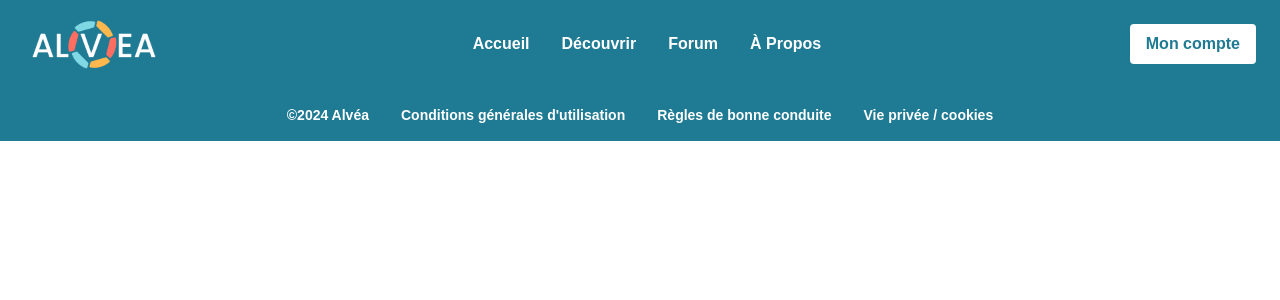
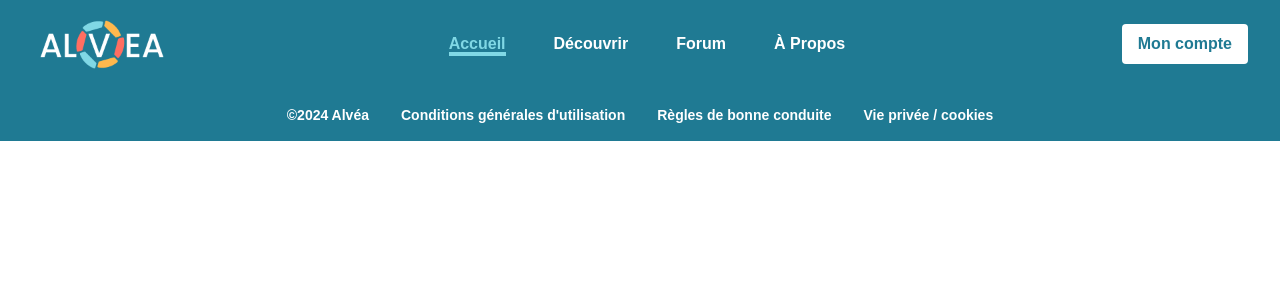
Before and after one commit to VincentRenaud36/Alvea, a Next.js app in the folder alvea/: page / in a window 1280 px wide. Shown: the top 300 px of the page. Built offline with nearby package versions, Linux system fonts and the light colour scheme.

Commit message:
update footer - header - tailwind css

```diff
--- a/alvea/src/app/components/Footer.tsx
+++ b/alvea/src/app/components/Footer.tsx
@@ -2,16 +2,16 @@
 
 const Footer = () => {
   return (
-    <footer className="bg-[#1F7A93] text-white py-4">
+    <footer className="bg-jelly-bean text-background py-4">
       <div className="container mx-auto flex justify-center space-x-8 text-sm font-bold">
         <span>©2024 Alvéa</span>
-        <a href="/terms" className="hover:underline">
+        <a href="/terms" className="hover:text-acquamarine">
           Conditions générales d'utilisation
         </a>
-        <a href="/rules" className="hover:underline">
+        <a href="/rules" className="hover:text-acquamarine">
           Règles de bonne conduite
         </a>
-        <a href="/privacy" className="hover:underline">
+        <a href="/privacy" className="hover:text-acquamarine">
           Vie privée / cookies
         </a>
       </div>
--- a/alvea/src/app/components/Header.tsx
+++ b/alvea/src/app/components/Header.tsx
@@ -1,84 +1,188 @@
-import React from "react";
+"use client";
+
+import React, { useState } from "react";
 import Image from "next/image";
+import Link from "next/link";
+import { usePathname } from "next/navigation";
 
 interface HeaderProps {
   isLoggedIn: boolean;
 }
 
 const Header: React.FC<HeaderProps> = ({ isLoggedIn }) => {
+  const [menuOpen, setMenuOpen] = useState(false);
+  const pathname = usePathname();
+
+  const toggleMenu = () => setMenuOpen(!menuOpen);
+
+  const isActive = (path: string) =>
+    pathname === path ? "text-acquamarine" : "hover:text-acquamarine";
+
   return (
-    <header className="bg-[#1F7A93] text-white py-4 shadow-md">
-      <div className="container mx-auto flex justify-between items-center px-6">
-        {/* Logo */}
-        <div className="flex items-center">
+    <header className="bg-jelly-bean text-white py-4 shadow-md">
+      <div className="container mx-auto flex items-center justify-between px-4 lg:px-8">
+        {/* Logo cliquable */}
+        <div className="flex items-center flex-shrink-0">
+          <Link href="/">
             <Image
               src="/Images/alvea-logo.png"
               alt="Alvéa Logo"
               width={140}
               height={50}
               priority
+              className="cursor-pointer"
             />
+          </Link>
         </div>
 
-        {/* Navigation */}
-        <nav className="flex space-x-8 text-base font-bold">
-          <a
-            href="/"
-            className="relative group hover:text-[#80D8E5]"
+        {/* Desktop Navigation */}
+        <nav
+          className={`hidden md:flex flex-grow justify-center space-x-6 lg:space-x-12 text-base font-bold`}
         >
+          <Link href="/" className={`relative group ${isActive("/")}`}>
             Accueil
-            <span className="absolute bottom-0 left-0 w-0 h-1 bg-[#80D8E5] transition-all duration-300 group-hover:w-full"></span>
-          </a>
-          <a
+            <span
+              className={`absolute bottom-0 left-0 h-1 bg-acquamarine transition-all duration-300 ${
+                pathname === "/" ? "w-full" : "w-0 group-hover:w-full"
+              }`}
+            ></span>
+          </Link>
+          <Link
             href="/discover"
-            className="relative group hover:text-[#80D8E5]"
+            className={`relative group ${isActive("/discover")}`}
           >
             Découvrir
-            <span className="absolute bottom-0 left-0 w-0 h-1 bg-[#80D8E5] transition-all duration-300 group-hover:w-full"></span>
-          </a>
-          <a
+            <span
+              className={`absolute bottom-0 left-0 h-1 bg-acquamarine transition-all duration-300 ${
+                pathname === "/discover" ? "w-full" : "w-0 group-hover:w-full"
+              }`}
+            ></span>
+          </Link>
+          <Link
             href="/forum"
-            className="relative group hover:text-[#80D8E5]"
+            className={`relative group ${isActive("/forum")}`}
           >
             Forum
-            <span className="absolute bottom-0 left-0 w-0 h-1 bg-[#80D8E5] transition-all duration-300 group-hover:w-full"></span>
-          </a>
-          <a
+            <span
+              className={`absolute bottom-0 left-0 h-1 bg-acquamarine transition-all duration-300 ${
+                pathname === "/forum" ? "w-full" : "w-0 group-hover:w-full"
+              }`}
+            ></span>
+          </Link>
+          <Link
             href="/about"
-            className="relative group hover:text-[#80D8E5]"
+            className={`relative group ${isActive("/about")}`}
           >
             À Propos
-            <span className="absolute bottom-0 left-0 w-0 h-1 bg-[#80D8E5] transition-all duration-300 group-hover:w-full"></span>
-          </a>
+            <span
+              className={`absolute bottom-0 left-0 h-1 bg-acquamarine transition-all duration-300 ${
+                pathname === "/about" ? "w-full" : "w-0 group-hover:w-full"
+              }`}
+            ></span>
+          </Link>
         </nav>
 
         {/* Actions */}
-        <div className="flex items-center space-x-4">
+        <div className="hidden md:flex items-center space-x-4">
           {isLoggedIn ? (
-            <a
+            <Link
               href="/account"
-              className="bg-white text-[#1F7A93] px-4 py-2 rounded font-bold hover:bg-gray-200"
+              className="bg-white text-jelly-bean px-4 py-2 rounded font-bold hover:bg-white"
             >
               Mon compte
-            </a>
+            </Link>
           ) : (
             <>
-              <a
+              <Link
                 href="/signup"
-                className="bg-white text-[#1F7A93] px-4 py-2 rounded font-bold hover:bg-gray-200"
+                className="bg-white text-jelly-bean px-4 py-2 rounded font-bold hover:bg-white"
               >
                 S'inscrire
-              </a>
-              <a
+              </Link>
+              <Link
                 href="/login"
-                className="border border-white px-4 py-2 rounded font-bold hover:bg-white hover:text-[#1F7A93]"
+                className="border border-white px-4 py-2 rounded font-bold hover:bg-white hover:text-jelly-bean"
               >
                 Se connecter
-              </a>
+              </Link>
+            </>
+          )}
+        </div>
+
+        {/* Mobile Menu Button */}
+        <div className="block md:hidden">
+          <button
+            className="text-white focus:outline-none"
+            onClick={toggleMenu}
+          >
+            ☰
+          </button>
+        </div>
+      </div>
+
+      {/* Mobile Menu */}
+      {menuOpen && (
+        <div className="bg-jelly-bean text-white px-6 py-4 md:hidden">
+          <nav className="flex flex-col space-y-4 text-base font-bold">
+            <Link
+              href="/"
+              onClick={() => setMenuOpen(false)}
+              className={isActive("/")}
+            >
+              Accueil
+            </Link>
+            <Link
+              href="/discover"
+              onClick={() => setMenuOpen(false)}
+              className={isActive("/discover")}
+            >
+              Découvrir
+            </Link>
+            <Link
+              href="/forum"
+              onClick={() => setMenuOpen(false)}
+              className={isActive("/forum")}
+            >
+              Forum
+            </Link>
+            <Link
+              href="/about"
+              onClick={() => setMenuOpen(false)}
+              className={isActive("/about")}
+            >
+              À Propos
+            </Link>
+          </nav>
+          <div className="flex flex-col space-y-4 mt-4">
+            {isLoggedIn ? (
+              <Link
+                href="/account"
+                onClick={() => setMenuOpen(false)}
+                className="bg-white text-jelly-bean px-4 py-2 rounded font-bold hover:bg-white"
+              >
+                Mon compte
+              </Link>
+            ) : (
+              <>
+                <Link
+                  href="/signup"
+                  onClick={() => setMenuOpen(false)}
+                  className="bg-white text-jelly-bean px-4 py-2 rounded font-bold hover:bg-white"
+                >
+                  S'inscrire
+                </Link>
+                <Link
+                  href="/login"
+                  onClick={() => setMenuOpen(false)}
+                  className="border border-white px-4 py-2 rounded font-bold hover:bg-white hover:text-jelly-bean"
+                >
+                  Se connecter
+                </Link>
               </>
             )}
           </div>
         </div>
+      )}
     </header>
   );
 };
--- a/alvea/tailwind.config.ts
+++ b/alvea/tailwind.config.ts
@@ -14,8 +14,8 @@
         'jelly-bean': "var(--jelly-bean)",
         'texas-rose': "var(--texas-rose)",
         'bittersweet': "var(--bittersweet)",
-        'acquamarine': "var(--bittersweet)",
-        'pelorus': "var(--bittersweet)",
+        'acquamarine': "var(--acquamarine)",
+        'pelorus': "var(--pelorus)",
       },
     },
   },
```
Lines whose indentation alone changed are shown as unchanged.
